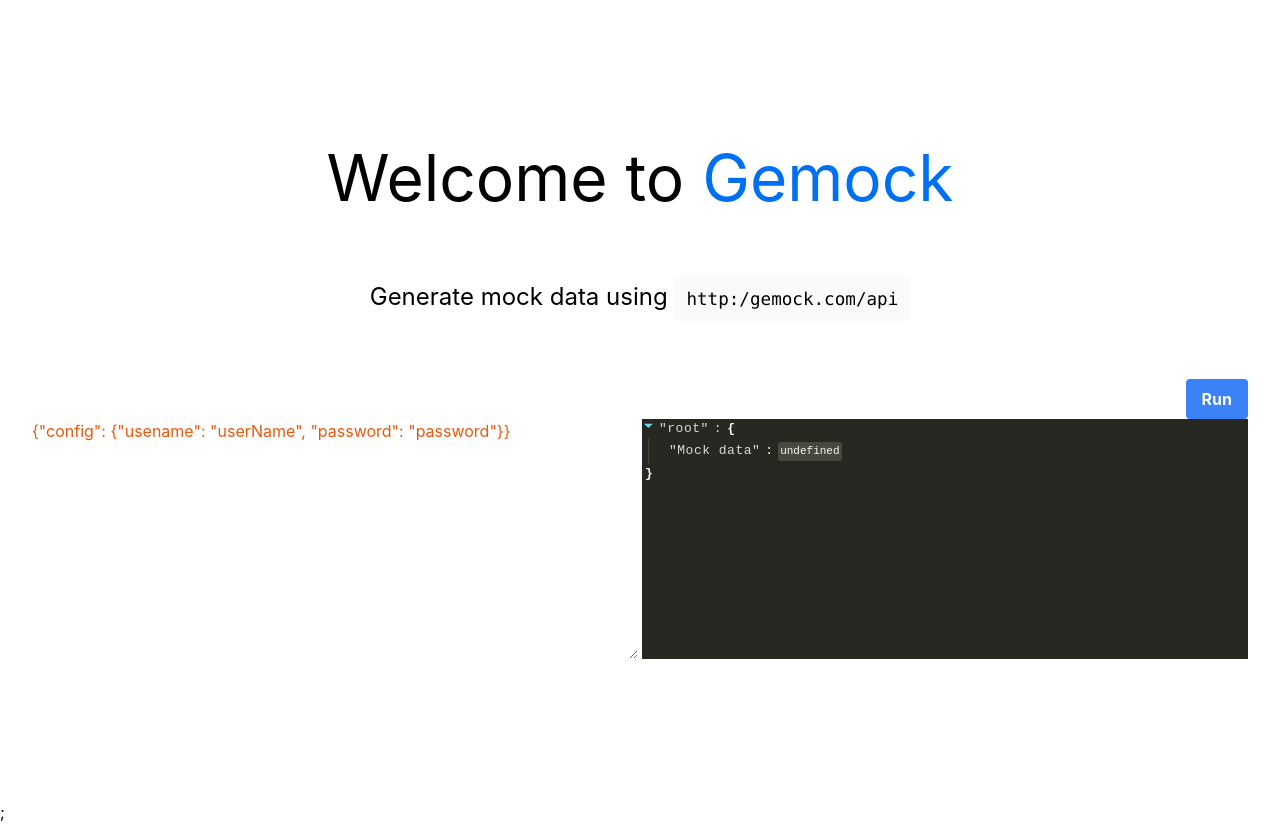
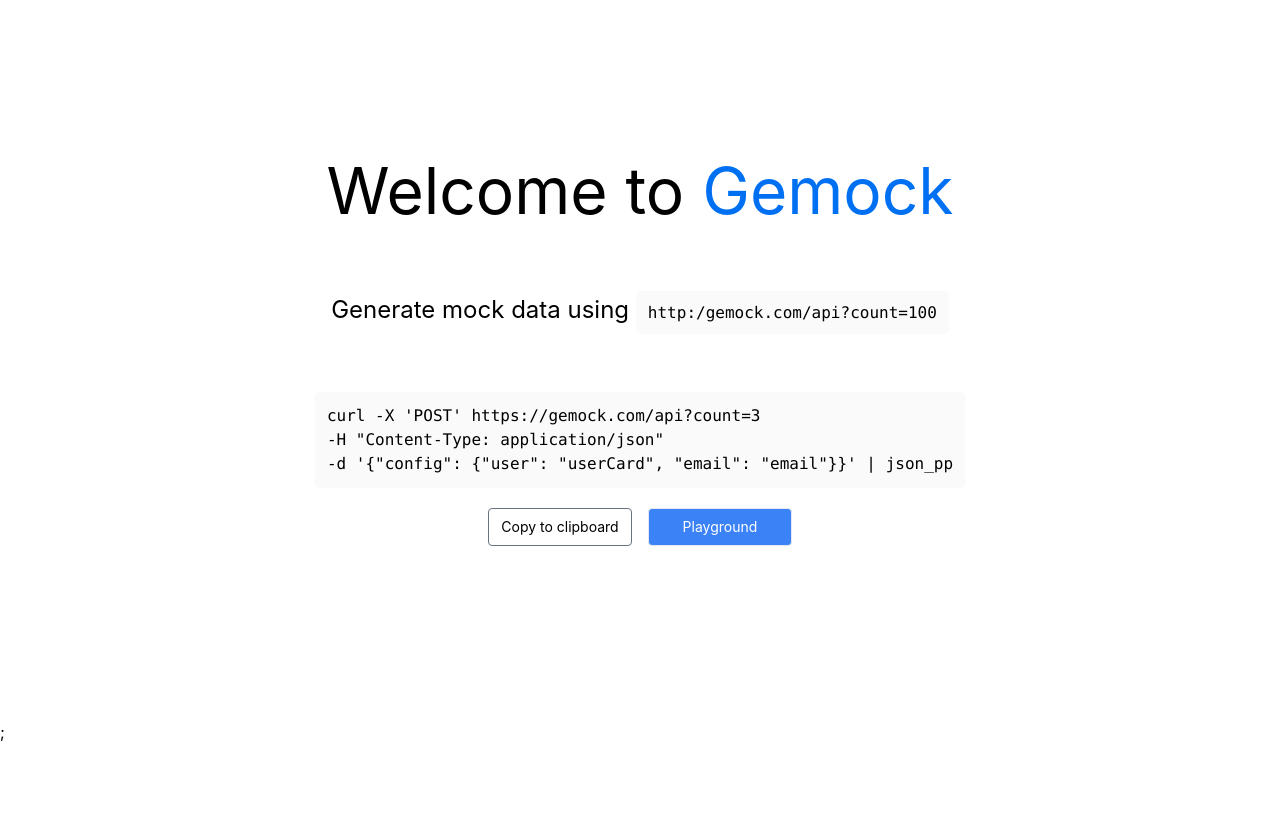
Before and after one commit to mojjominion/web-gemock, a Next.js app: page / in a window 1280 px wide. After the commit the page ends 800 px from the top, so only its background shows below. Built offline with nearby package versions, Linux system fonts and the light colour scheme; no server answers.

Commit message:
:lipstick: playground created

```diff
--- /dev/null
+++ b/components/copybutton.tsx
@@ -0,0 +1,34 @@
+import { useState } from "react";
+
+export function CopyBtnDemo({ textToCopy = "Copy default" }) {
+  const [copied, setCopied] = useState(false);
+
+  const copyToClipboard = () => {
+    navigator.clipboard.writeText(textToCopy).then(
+      () => {
+        setCopied(true);
+        // changing back to default state after 2 seconds.
+        setTimeout(() => setCopied(false), 2000);
+      },
+      (err) => {
+        console.log("failed to copy", err.mesage);
+      }
+    );
+  };
+
+  const btnStyle = copied ? "bg-gray-500 text-white" : "";
+
+  return (
+    <div className="text-center my-5">
+      <button
+        onClick={copyToClipboard}
+        className={
+          btnStyle +
+          " text-sm border w-36 border-gray-500 rounded p-2 transition"
+        }
+      >
+        {copied ? "Copied" : "Copy to clipboard"}
+      </button>
+    </div>
+  );
+}
--- /dev/null
+++ b/components/editor.tsx
@@ -0,0 +1,24 @@
+export const TextArea = ({
+  payload,
+  onChange,
+}: {
+  payload: string;
+  onChange: (text: string) => void;
+}) => {
+  const onTextChange = (txt: string) => {
+    onChange(txt);
+  };
+
+  return (
+    <div className="flex flex-col text-orange-600 min-h-full">
+      <textarea
+        className="flex p-3"
+        rows={25}
+        value={payload}
+        onChange={(e) => {
+          onTextChange(e.currentTarget.value || "");
+        }}
+      />
+    </div>
+  );
+};
--- a/components/response.tsx
+++ b/components/response.tsx
@@ -4,7 +4,13 @@
 
 export const MockDataResponse = ({ data }: { data: unknown }) => {
   return (
+    <div className="max-h-36">
       <DynamicReactJson
+        style={{
+          maxHeight: "90vh",
+          overflow: "hidden",
+          overflowY: "scroll",
+        }}
         theme={"monokai"}
         src={{ "Mock data": data }}
         enableClipboard={false}
@@ -12,5 +18,6 @@
         displayObjectSize={false}
         defaultValue={[]}
       />
+    </div>
   );
 };
--- a/pages/index.tsx
+++ b/pages/index.tsx
@@ -1,27 +1,42 @@
 import type { NextPage } from "next";
 import Head from "next/head";
-import { Playground } from "../components/playground";
+import Link from "next/link";
+import { CopyBtnDemo } from "../components/copybutton";
 import styles from "../styles/Home.module.css";
 
 const Home: NextPage = () => {
+  const curlCmd = `curl -X 'POST' https://gemock.com/api?count=3 -H "Content-Type: application/json" -d '{"config": {"user": "userCard", "email": "email"}}' | json_pp`;
+
   return (
     <div className={styles.container}>
       <Head>
         <title>Gemock (Generate everything mock)</title>
-        <meta name="description" content="Generated by create next app" />
-        <link rel="icon" href="/favicon.ico" />
       </Head>
-
       <main className={styles.main}>
         <h1 className={styles.title}>
           Welcome to <a href="https://gemock.com">Gemock</a>
         </h1>
-
         <p className={styles.description}>
           Generate mock data using{" "}
-          <code className={styles.code}>http:/gemock.com/api</code>
+          <code className={styles.code}>http:/gemock.com/api?count=100</code>
         </p>
-        <Playground />
+        <div className="flex flex-col text-center max-w-screen-lg">
+          <code className={`${styles.code} text-start select-none`}>
+            <p>{`curl -X 'POST' https://gemock.com/api\?count=3 `}</p>
+            <p>{`-H "Content-Type: application/json" `}</p>
+            <p>{`-d '{"config": {"user": "userCard", "email": "email"}}' | json_pp`}</p>
+          </code>
+          <div className="flex justify-center">
+            <CopyBtnDemo textToCopy={curlCmd} />
+            <Link href={"/playground"}>
+              <div className="text-center my-5 ml-4">
+                <button className="text-sm border w-36 bg-blue-500 hover:bg-blue-700 text-white p-2 transition rounded">
+                  Playground
+                </button>
+              </div>
+            </Link>
+          </div>
+        </div>
       </main>
     </div>
   );
--- a/components/playground.tsx
+++ b/pages/playground.tsx
@@ -1,28 +1,9 @@
 import { useState } from "react";
 import { useQuery } from "react-query";
 import { fetchData } from "../api/mockdata";
-import { MockDataResponse } from "./response";
-
-export const TextArea = ({
-  payload,
-  onChange,
-}: {
-  payload: string;
-  onChange: (text: string) => void;
-}) => {
-  return (
-    <div className="flex flex-col text-orange-600">
-      <textarea
-        className="flex"
-        rows={10}
-        defaultValue={payload}
-        onChange={(e) => {
-          onChange(e.currentTarget.value || "");
-        }}
-      />
-    </div>
-  );
-};
+import { TextArea } from "../components/editor";
+import { MockDataResponse } from "../components/response";
+import { beutifyJson } from "../utils/beutifyjson";
 
 export const Playground = () => {
   const [payload, setPaylod] = useState(
@@ -30,13 +11,17 @@
   );
   const queryFn = () => fetchData(payload, 4);
   const { data, refetch } = useQuery({ queryFn, queryKey: "mock_data" });
+  const getData = () => {
+    refetch();
+    setPaylod((x) => beutifyJson(x));
+  };
 
   return (
     <div>
       <div className="flex justify-end">
         <button
           className="bg-blue-500 hover:bg-blue-700 text-white font-bold py-2 px-4 rounded"
-          onClick={() => refetch()}
+          onClick={getData}
         >
           Run
         </button>
@@ -48,3 +33,4 @@
     </div>
   );
 };
+export default Playground;
--- a/styles/Home.module.css
+++ b/styles/Home.module.css
@@ -3,13 +3,13 @@
 }
 
 .main {
-  min-height: 100vh;
+  min-height: 90vh;
   padding: 4rem 0;
   flex: 1;
   display: flex;
   flex-direction: column;
   justify-content: center;
-  /* align-items: center; */
+  align-items: center;
 }
 
 .footer {
@@ -60,7 +60,7 @@
   background: #fafafa;
   border-radius: 5px;
   padding: 0.75rem;
-  font-size: 1.1rem;
+  font-size: 1rem;
   font-family: Menlo, Monaco, Lucida Console, Liberation Mono, DejaVu Sans Mono,
     Bitstream Vera Sans Mono, Courier New, monospace;
 }
--- /dev/null
+++ b/utils/beutifyjson.ts
@@ -0,0 +1,5 @@
+export const beutifyJson = (ugly: string) => {
+  var obj = JSON.parse(ugly);
+  var pretty = JSON.stringify(obj, undefined, 4);
+  return pretty;
+};
```
Lines whose indentation alone changed are shown as unchanged.
